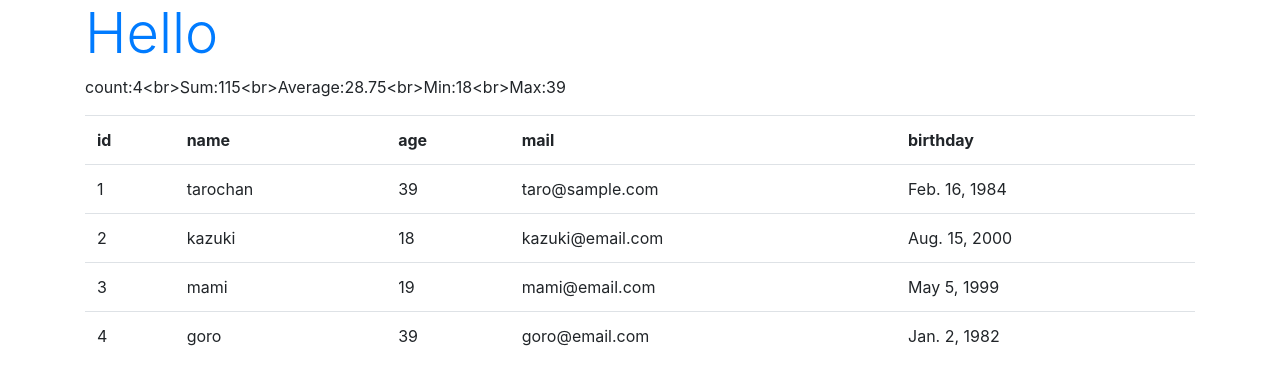
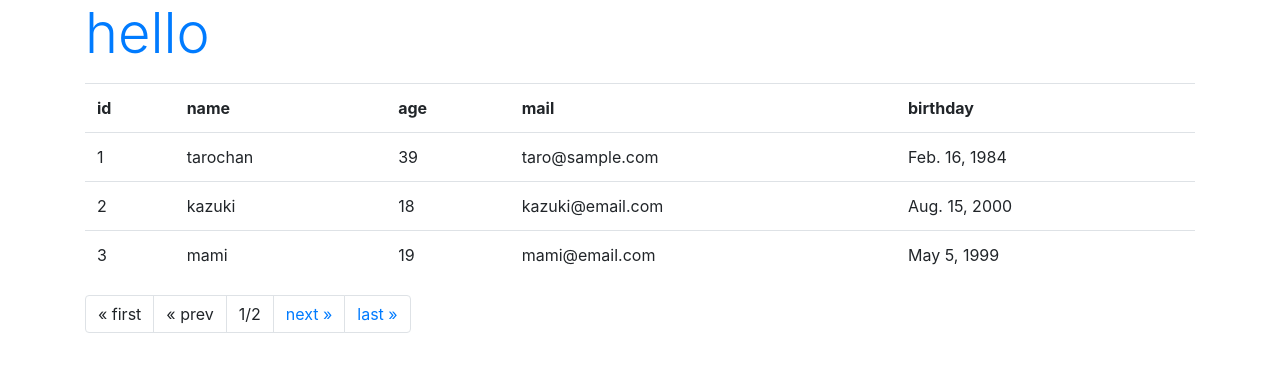
Before and after one commit to sumioK/Django_app, a Django app: page /hello/ in a window 1280 px wide. Shown: the top 385 px of the page. Run offline with Django 4.2, Linux system fonts and the light colour scheme; data comes from the database, SQL or seed files in the repository; some libraries are stand-ins or nearby versions.

Commit message:
pagitators

```diff
--- a/hello/templates/hello/index.html
+++ b/hello/templates/hello/index.html
@@ -8,7 +8,7 @@
 </head>
 <body class="container">
   <h1 class="display-4 text-primary">{{ title }}</h1>
-  <p>{{ message }}</p>
+  <p>{{ message|safe }}</p>
   <table class="table">
     <tr>
       <th>id</th>
@@ -27,5 +27,40 @@
       </tr>
     {% endfor %}
   </table>
+  <ul class="pagination">
+    {% if data.has_previous %}
+    <li class="page-item">
+      <a class="page-link" href="{% url 'index' %}">&laquo; first</a>
+    </li>
+    <li class="page-item">
+      <a class="page-link" href="{% url 'index' %}{{ data.previous_page_number}}">&laquo; prev</a>
+    </li>
+    {% else %}
+    <li class="page-item">
+      <a class="page-link">&laquo; first</a>
+    </li>
+    <li class="page-item">
+      <a class="page-link">&laquo; prev</a>
+    </li>
+    {% endif %}
+    <li class="page-item">
+      <a class="page-link">{{ data.number }}/{{ data.paginator.num_pages }}</a>
+    </li>
+    {% if data.has_next %}
+    <li class="page-item">
+      <a class="page-link" href="{% url 'index' %}{{ data.next_page_number }}">next &raquo;</a>
+    </li>
+    <li class="page-item">
+      <a class="page-link" href="{% url 'index' %}{{ data.paginator.num_page }}">last  &raquo;</a>
+    </li>
+    {% else %}
+    <li class="page-item">
+      <a class="page-link">next &raquo;</a>
+    </li>
+    <li class="page-item">
+      <a class="page-link">last &raquo;</a>
+    </li>
+    {% endif %}
+  </ul>
 </body>
 </html>
--- a/hello/urls.py
+++ b/hello/urls.py
@@ -4,6 +4,7 @@ from . import views
 
 urlpatterns = [
   path('', views.index, name='index'),
+  path('<int:num>', views.index, name='index'),
   path('create', views.create, name='create'),
   path('edit/<int:num>', views.edit, name='edit'),
   path('delete/<int:num>', views.delete, name='delete'),
--- a/hello/views.py
+++ b/hello/views.py
@@ -2,25 +2,17 @@ from django.shortcuts import render, redirect
 from django.http import HttpResponse
 from django.views.generic import ListView, DetailView
 from django.db.models import Q, Count, Sum, Avg, Min, Max
+from django.core.paginator import Paginator
 from .models import Friend
 from .forms import FriendForm, FindForm, CheckForm
 
-def index(request):
+def index(request, num=1):
   data = Friend.objects.all()
-  re1 = Friend.objects.aggregate(Count('age'))
-  re2 = Friend.objects.aggregate(Sum('age'))
-  re3 = Friend.objects.aggregate(Avg('age'))
-  re4 = Friend.objects.aggregate(Min('age'))
-  re5 = Friend.objects.aggregate(Max('age'))
-  msg = 'count:' + str(re1['age__count']) \
-    + '<br>Sum:' + str(re2['age__sum']) \
-    + '<br>Average:' + str(re3['age__avg']) \
-    + '<br>Min:' + str(re4['age__min']) \
-    + '<br>Max:' + str(re5['age__max'])
+  page = Paginator(data, 3)
   params = {
-    'title': 'Hello',
-    'message': msg,
-    'data': data,
+    'title': 'hello',
+    'message': '',
+    'data': page.get_page(num)
   }
   return render(request, 'hello/index.html', params)
 
```
